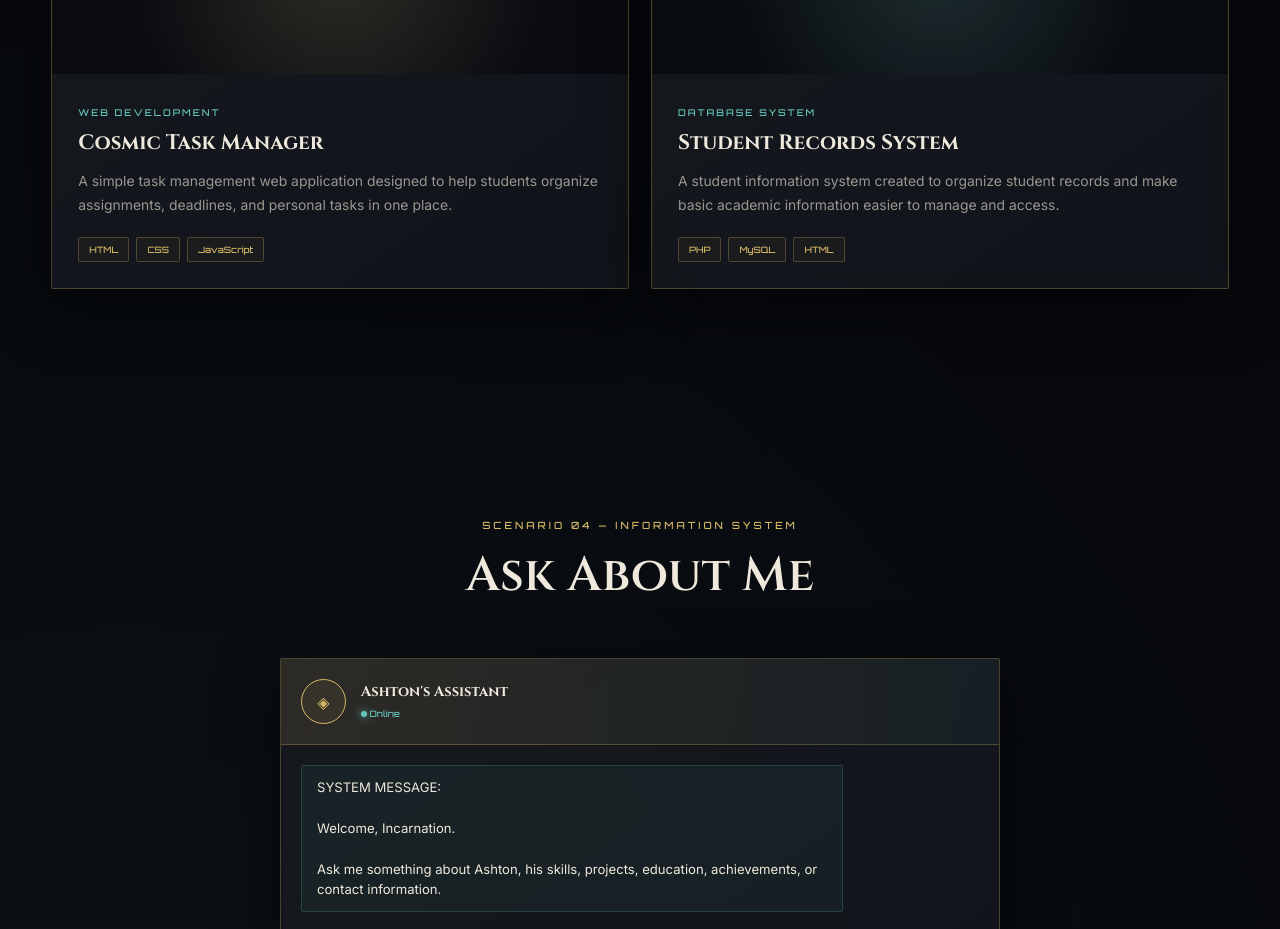
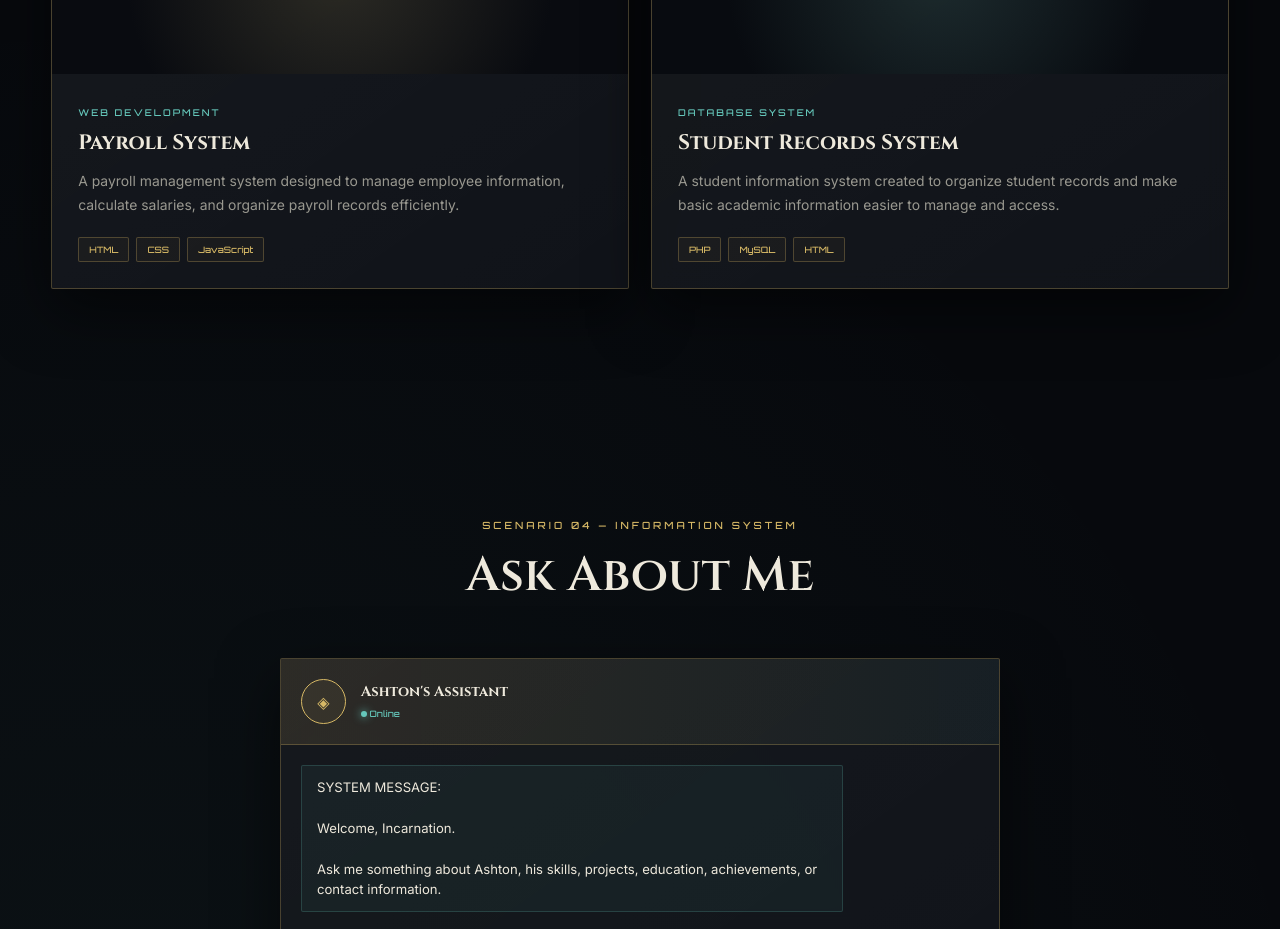
Before and after one commit to Ashton-LCC/Portfolio, a plain HTML site: page index.html in a window 1280 px wide. Shown: the part 2720-3649 px from the top of the page. Drawn offline with Linux system fonts and the light colour scheme.

Commit message:
Add files via upload

```diff
--- a/index.html
+++ b/index.html
@@ -486,13 +486,12 @@
         </span>
 
         <h3>
-                        Cosmic Task Manager
+            Payroll System
         </h3>
 
         <p>
-                        A simple task management web application designed
-                        to help students organize assignments, deadlines,
-                        and personal tasks in one place.
+            A payroll management system designed to manage employee information,
+            calculate salaries, and organize payroll records efficiently.
         </p>
 
         <div class="project-tech">
```
Lines whose indentation alone changed are shown as unchanged.
